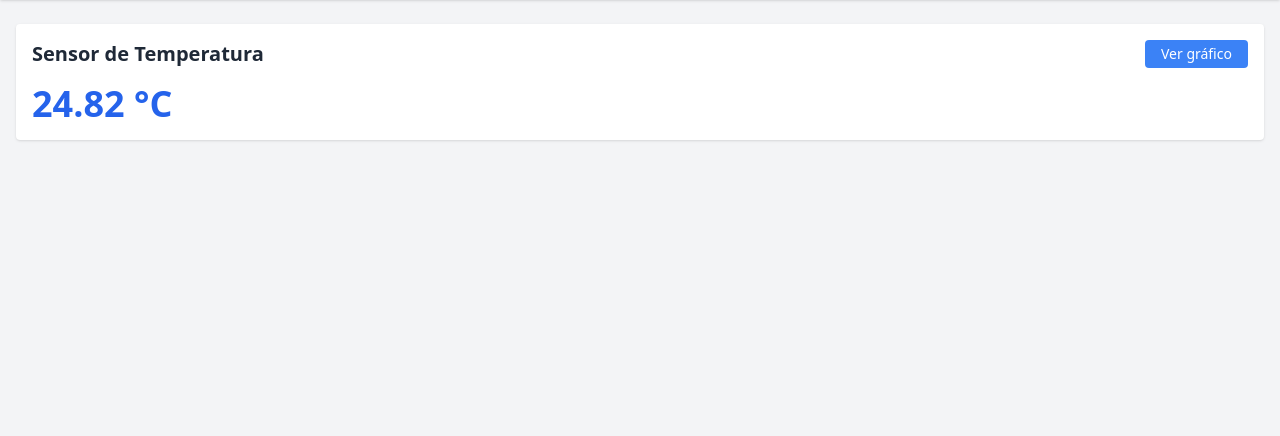
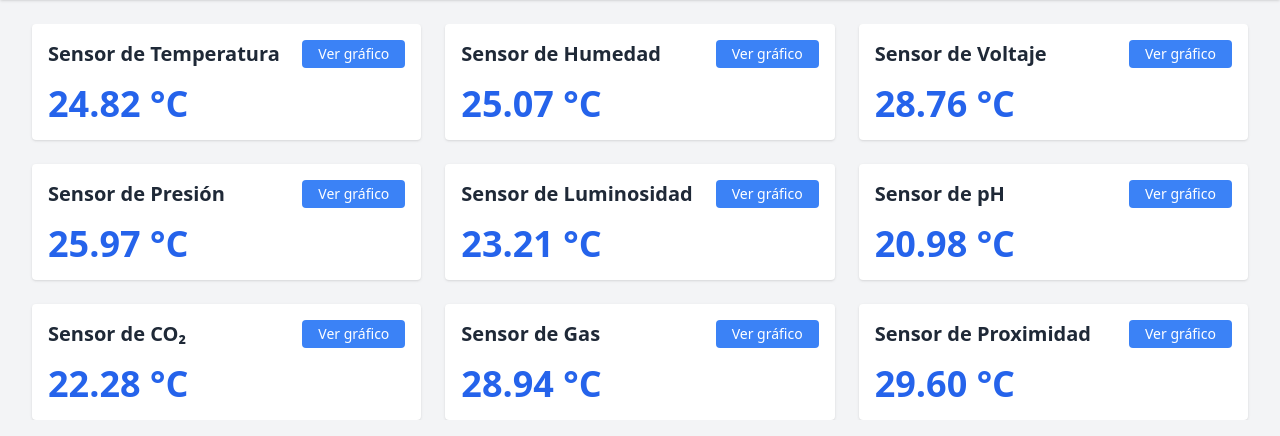
Before and after one commit to GaboUCR/IoT, a Django app: page / in a window 1280 px wide. Shown: the part 64-500 px from the top of the page. Run offline with Django 5.2, Linux system fonts and the light colour scheme; some libraries are stand-ins or nearby versions.

Commit message:
Multiple sensorChart components render correctly
Signed-off-by: GaboUCR <gabrielgamboav19@gmail.com>

```diff
--- a/sensors/views.py
+++ b/sensors/views.py
@@ -1,4 +1,18 @@
-from django.shortcuts import render
+# sensors/views/dashboard.py
+
+from django.shortcuts import render #TODO:research module utility
 
 def dashboard(request):
-    return render(request, "sensors/dashboard.html")
+    # Simulación de sensores disponibles
+    sensores = [
+        {"id": "temp01", "nombre": "Sensor de Temperatura"},
+        {"id": "hum01", "nombre": "Sensor de Humedad"},
+        {"id": "volt01", "nombre": "Sensor de Voltaje"},
+        {"id": "pres01", "nombre": "Sensor de Presión"},
+        {"id": "lux01", "nombre": "Sensor de Luminosidad"},
+        {"id": "ph01", "nombre": "Sensor de pH"},
+        {"id": "co201", "nombre": "Sensor de CO₂"},
+        {"id": "gas01", "nombre": "Sensor de Gas"},
+        {"id": "prox01", "nombre": "Sensor de Proximidad"},
+    ]
+    return render(request, "sensors/dashboard.html", {"sensors": sensores})
--- /dev/null
+++ b/static/css/style.css
@@ -0,0 +1,6 @@
+/* static/css/style.css */
+
+.sensor-grid {
+    max-height: 100vh;
+    overflow-y: auto;
+  }
--- a/templates/sensors/dashboard.html
+++ b/templates/sensors/dashboard.html
@@ -1,20 +1,22 @@
 <!-- templates/sensors/dashboard.html -->
 {% extends "base.html" %}
 
+{% block title %}Dashboard{% endblock %}
+
 {% block content %}
-<div class="space-y-6">
-  <div class="sensor-component bg-white shadow rounded p-4" data-sensor-id="temp01">
-    <div class="flex items-center justify-between mb-4">
-      <h2 class="text-xl font-semibold">Sensor de Temperatura</h2>
-      <button class="toggle-mode px-4 py-1 bg-blue-500 text-white rounded text-sm">
-        Ver gráfico
-      </button>
+<div class="sensor-grid max-h-screen overflow-y-auto grid gap-6 px-2 md:px-4"
+     style="grid-template-columns: repeat(auto-fit, minmax(320px, 1fr));">
+  <!-- Se renderizan los componentes aquí -->
+  {% for sensor in sensors %}
+    <div class="sensor-component bg-white shadow rounded p-4" data-sensor-id="{{ sensor.id }}">
+      <div class="flex items-center justify-between mb-4">
+        <h2 class="text-xl font-semibold">{{ sensor.nombre }}</h2>
+        <button class="toggle-mode px-4 py-1 bg-blue-500 text-white rounded text-sm">
+          Ver gráfico
+        </button>
+      </div>
+      <div class="sensor-body"></div>
     </div>
-
-    <!-- Contenido dinámico (se alterna según modo) -->
-    <div class="sensor-body">
-      <!-- Se inyectará por JS -->
-    </div>
-  </div>
+  {% endfor %}
 </div>
 {% endblock %}
```
